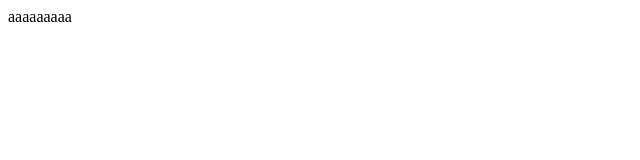
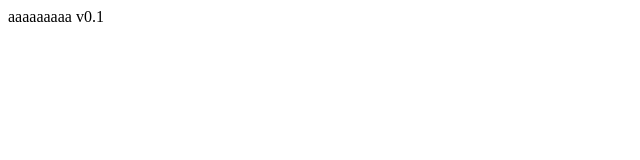
Before and after one commit to zheng4444/a03, a plain HTML site: page index.html in a window 1280 px wide. Shown: the full height of the page, 0-640 px from the left. Drawn offline with Linux system fonts and the light colour scheme.

Commit message:
第三次提交

```diff
--- a/index.html
+++ b/index.html
@@ -7,5 +7,7 @@
 </head>
 <body>
   aaaaaaaaa
+  v0.1
+
 </body>
 </html>
```
